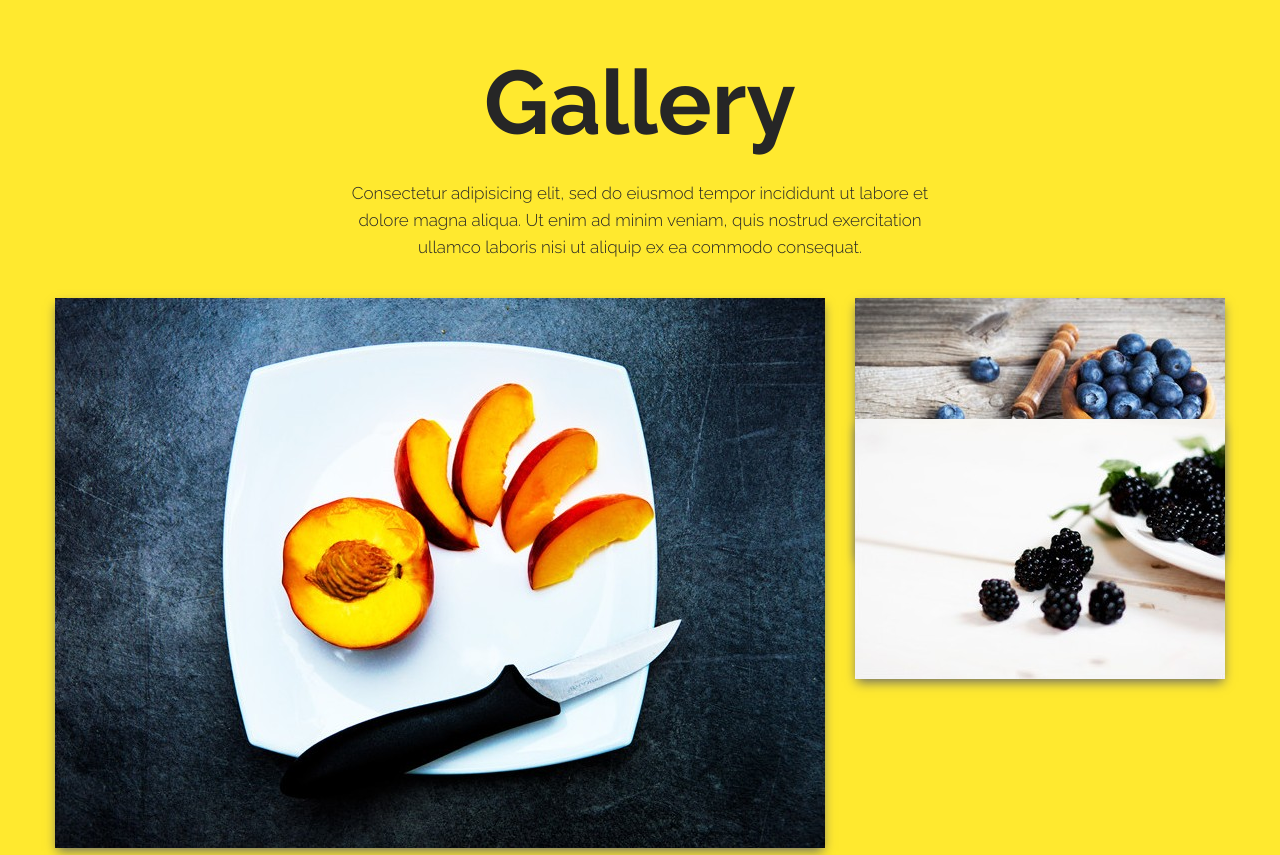
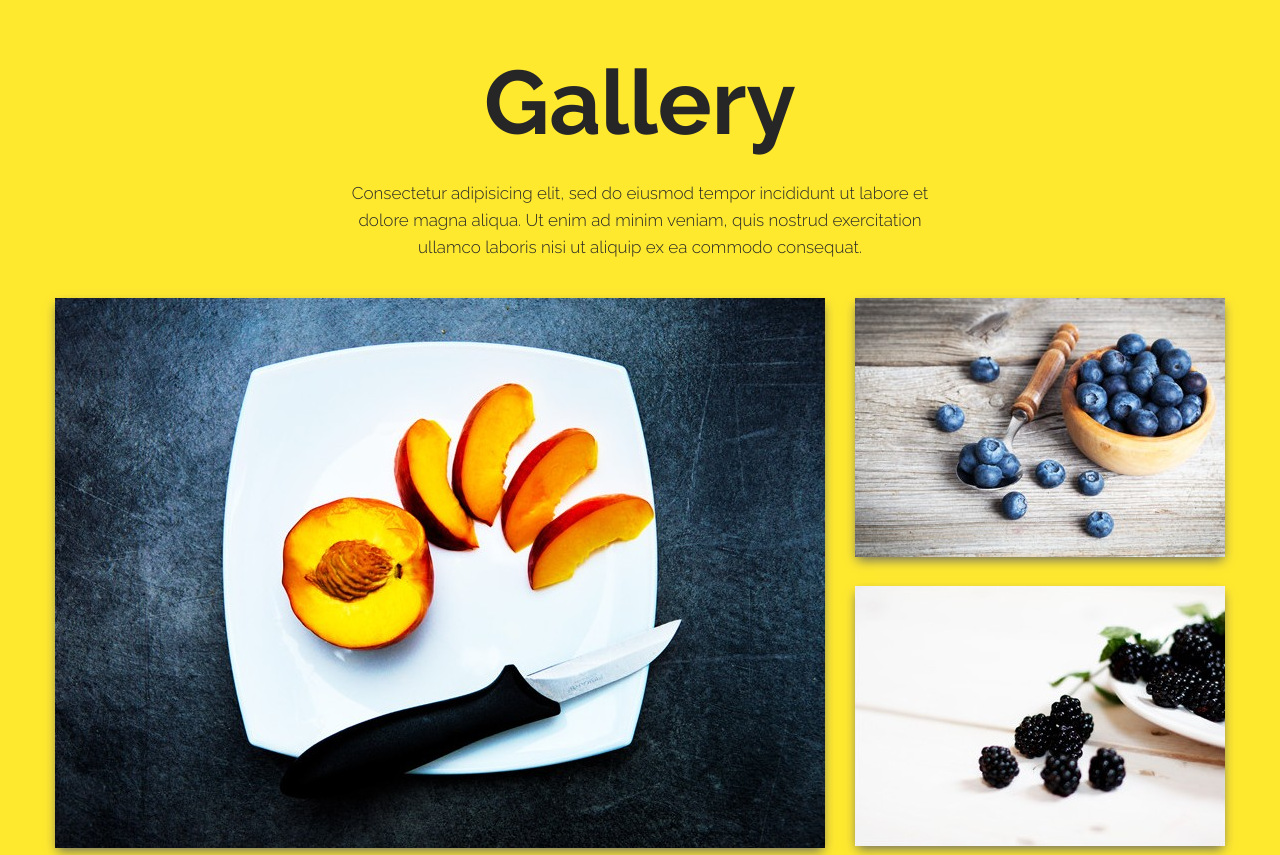
Before and after one commit to kateryna-lashtabega/cahee, a plain HTML site: page index.html in a window 1280 px wide. Shown: the part 2325-3180 px from the top of the page. Drawn offline with Linux system fonts and the light colour scheme.

Commit message:
Improved css-grid part

```diff
--- a/css/style.css
+++ b/css/style.css
@@ -182,20 +182,8 @@ box-shadow: inset 0px 200px 90px -140px rgba(255,255,255,0.41);
 }
 .ca-main-menu {
 	float: right;
+}
 
-	/*background-color: rgba(255, 255, 255, .2);*/
-	/*-webkit-box-shadow: 0px 0px 60px 24px rgba(255,255,255,.3);
--moz-box-shadow: 0px 0px 60px 24px rgba(255,255,255,.3);
-box-shadow: 0px 0px 60px 24px rgba(255,255,255,.3);*/
-
-}
-/*.ca-main-menu--fixed {
-	float: none;
-	position: fixed;
-	top: 52px;
-	right: 15px;
-	z-index: 1100;
-}*/
 .ca-main-menu li {
 	list-style: none;
 	float: left;
@@ -313,7 +301,6 @@ box-shadow: 0px 0px 60px 24px rgba(255,255,255,.3);*/
 /*Main mobile menu*/
 
 .ca-main-menu.mobile {
-	/*display: none;*/
 	display: block;
 	float: none;
 	position: fixed;
@@ -331,10 +318,6 @@ box-shadow: 0px 0px 60px 24px rgba(255,255,255,.3);*/
 	padding: 10px 20px;
 
 }
-
-/*.ca-main-menu.mobile.open {
-	display: block;
-}*/
 
 /*Fresh life*/
 
@@ -367,7 +350,6 @@ box-shadow: 0px 0px 60px 24px rgba(255,255,255,.3);*/
 }
 
 .ca-about__img {
-	/*flex-basis: 630px;*/
 	padding-right: 30px;
 }
 
@@ -493,15 +475,9 @@ box-shadow: 0px 0px 60px 24px rgba(255,255,255,.3);*/
 
 .ca-gallery__pictures {
 	margin-bottom: 42px;
-
-
 	display: grid;
 	grid-template-columns: repeat(12, 1fr);
-    grid-template-rows: 260px 260px 400px;
     grid-gap: 30px;
-
-
-	grid-template-rows: minmax(10%, 10%);
 }
 
 
```
